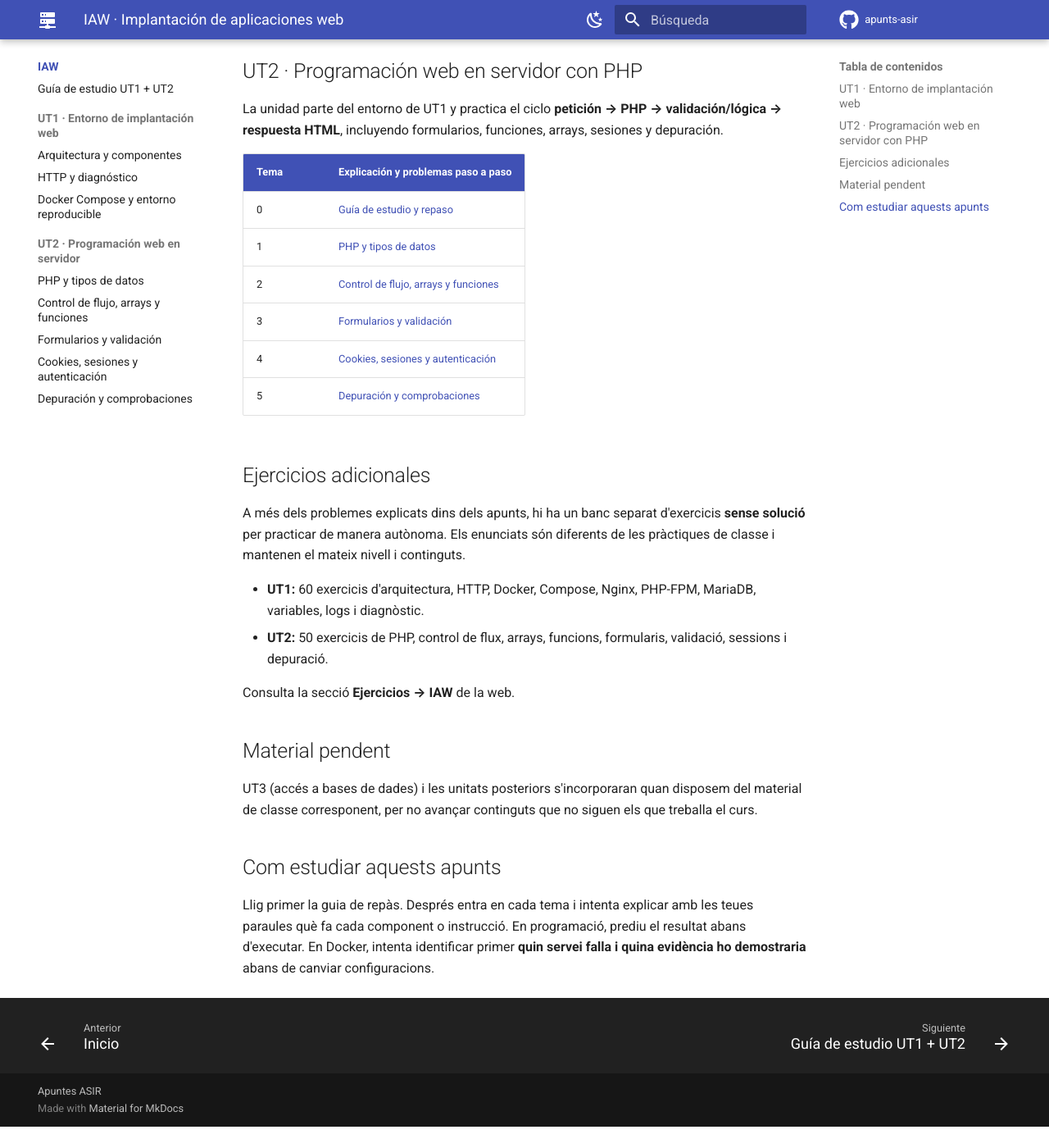
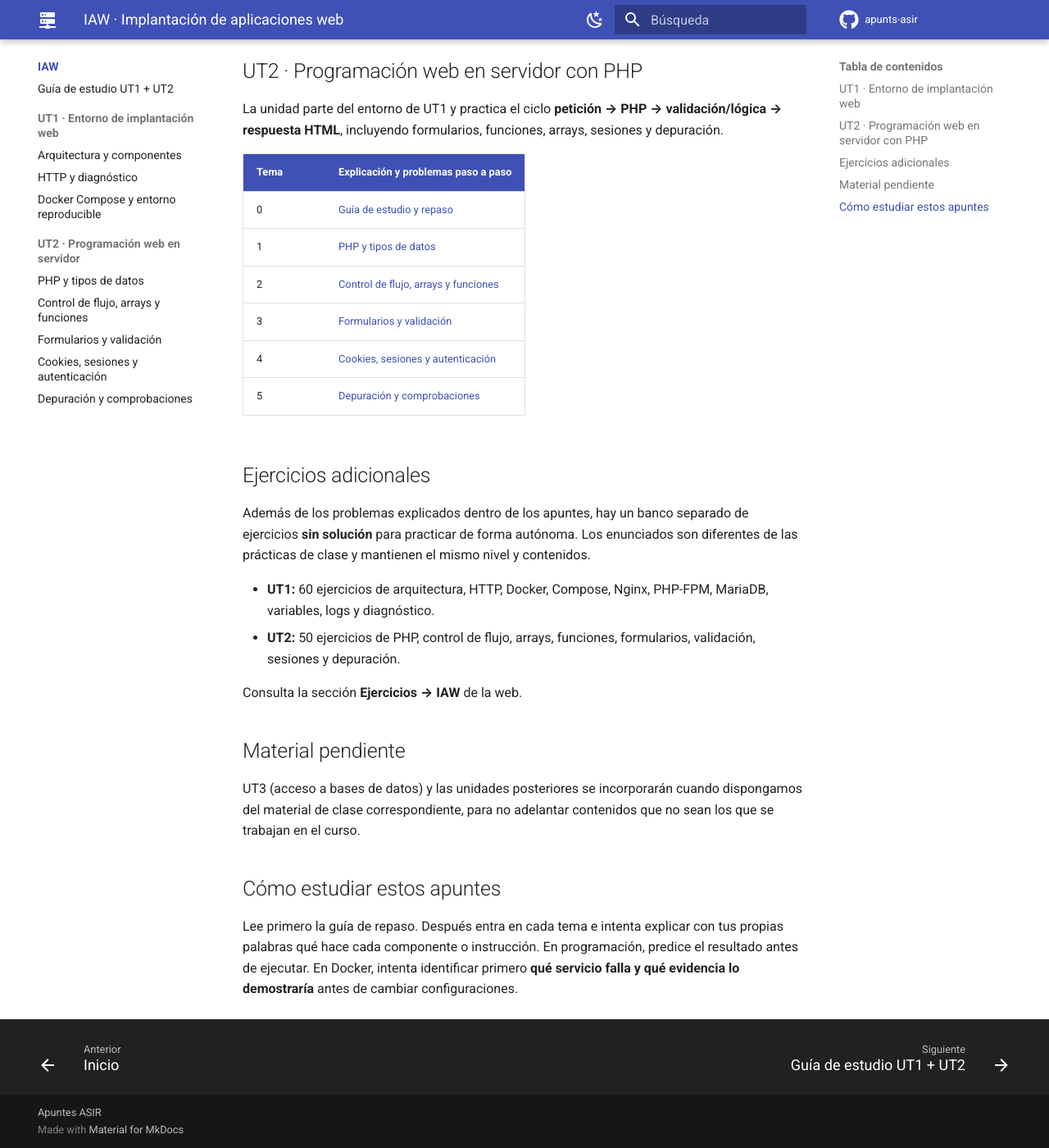
Before and after one commit to jossanmar9/apunts-asir, an MkDocs documentation site: the page built from docs/iaw/index.md, in a window 1280 px wide and 1400 px high, scrolled down 743 px. Shown: the whole window at 82% size. Built offline with MkDocs 1.6.1 and Material for MkDocs 9.7.7, drawn with Linux system fonts in a browser that asks for light colours; comment, search, counter and statistics services are not loaded; before the commit the page ends 2117 px from its top, so only the background shows below that.

Commit message:
Corregir índice de IAW al castellano

```diff
--- a/docs/iaw/index.md
+++ b/docs/iaw/index.md
@@ -30,17 +30,17 @@ La unidad parte del entorno de UT1 y practica el ciclo **petición → PHP → v
 
 ## Ejercicios adicionales
 
-A més dels problemes explicats dins dels apunts, hi ha un banc separat d'exercicis **sense solució** per practicar de manera autònoma. Els enunciats són diferents de les pràctiques de classe i mantenen el mateix nivell i continguts.
+Además de los problemas explicados dentro de los apuntes, hay un banco separado de ejercicios **sin solución** para practicar de forma autónoma. Los enunciados son diferentes de las prácticas de clase y mantienen el mismo nivel y contenidos.
 
-- **UT1:** 60 exercicis d'arquitectura, HTTP, Docker, Compose, Nginx, PHP-FPM, MariaDB, variables, logs i diagnòstic.
-- **UT2:** 50 exercicis de PHP, control de flux, arrays, funcions, formularis, validació, sessions i depuració.
+- **UT1:** 60 ejercicios de arquitectura, HTTP, Docker, Compose, Nginx, PHP-FPM, MariaDB, variables, logs y diagnóstico.
+- **UT2:** 50 ejercicios de PHP, control de flujo, arrays, funciones, formularios, validación, sesiones y depuración.
 
-Consulta la secció **Ejercicios → IAW** de la web.
+Consulta la sección **Ejercicios → IAW** de la web.
 
-## Material pendent
+## Material pendiente
 
-UT3 (accés a bases de dades) i les unitats posteriors s'incorporaran quan disposem del material de classe corresponent, per no avançar continguts que no siguen els que treballa el curs.
+UT3 (acceso a bases de datos) y las unidades posteriores se incorporarán cuando dispongamos del material de clase correspondiente, para no adelantar contenidos que no sean los que se trabajan en el curso.
 
-## Com estudiar aquests apunts
+## Cómo estudiar estos apuntes
 
-Llig primer la guia de repàs. Després entra en cada tema i intenta explicar amb les teues paraules què fa cada component o instrucció. En programació, prediu el resultat abans d'executar. En Docker, intenta identificar primer **quin servei falla i quina evidència ho demostraria** abans de canviar configuracions.
+Lee primero la guía de repaso. Después entra en cada tema e intenta explicar con tus propias palabras qué hace cada componente o instrucción. En programación, predice el resultado antes de ejecutar. En Docker, intenta identificar primero **qué servicio falla y qué evidencia lo demostraría** antes de cambiar configuraciones.
```
